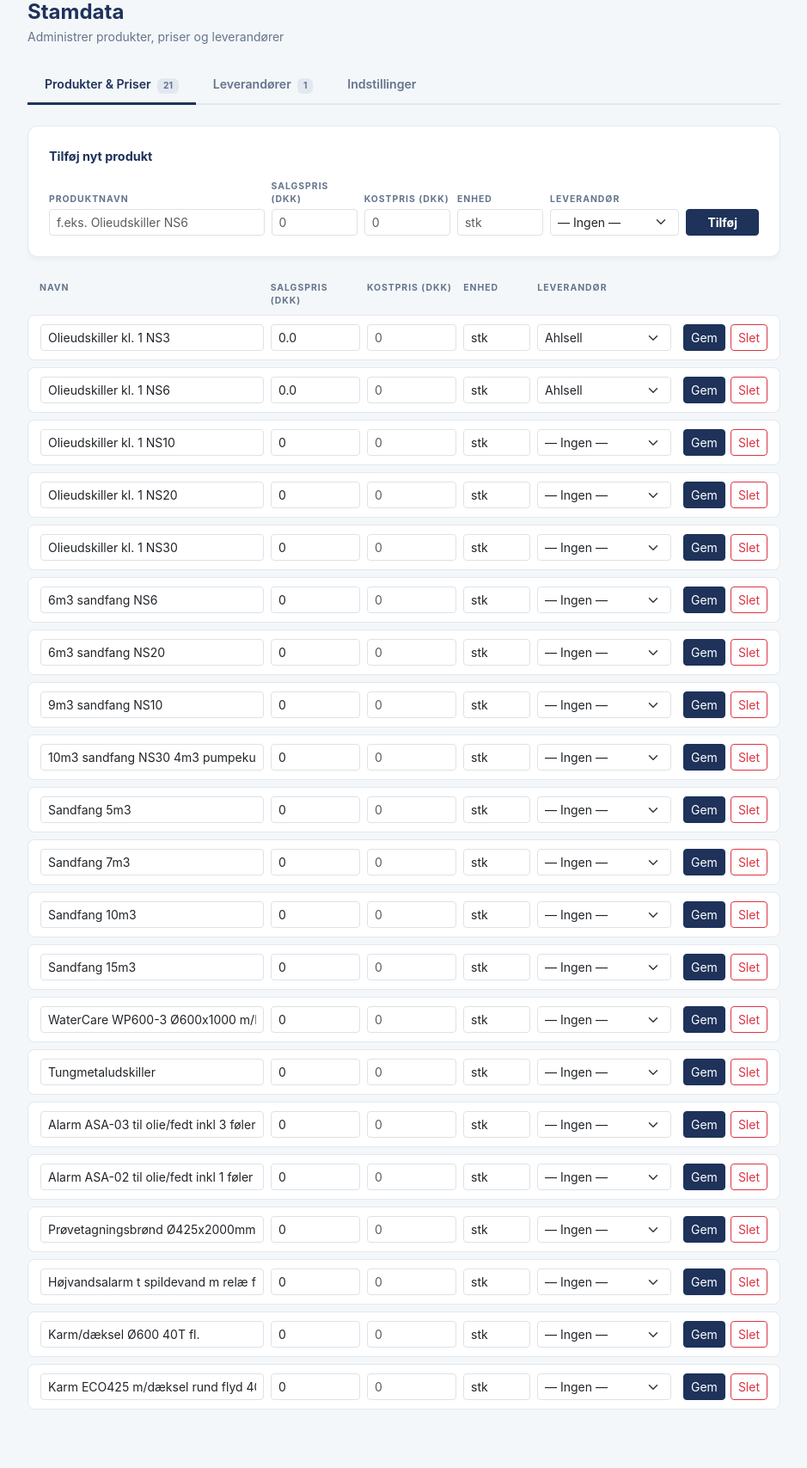
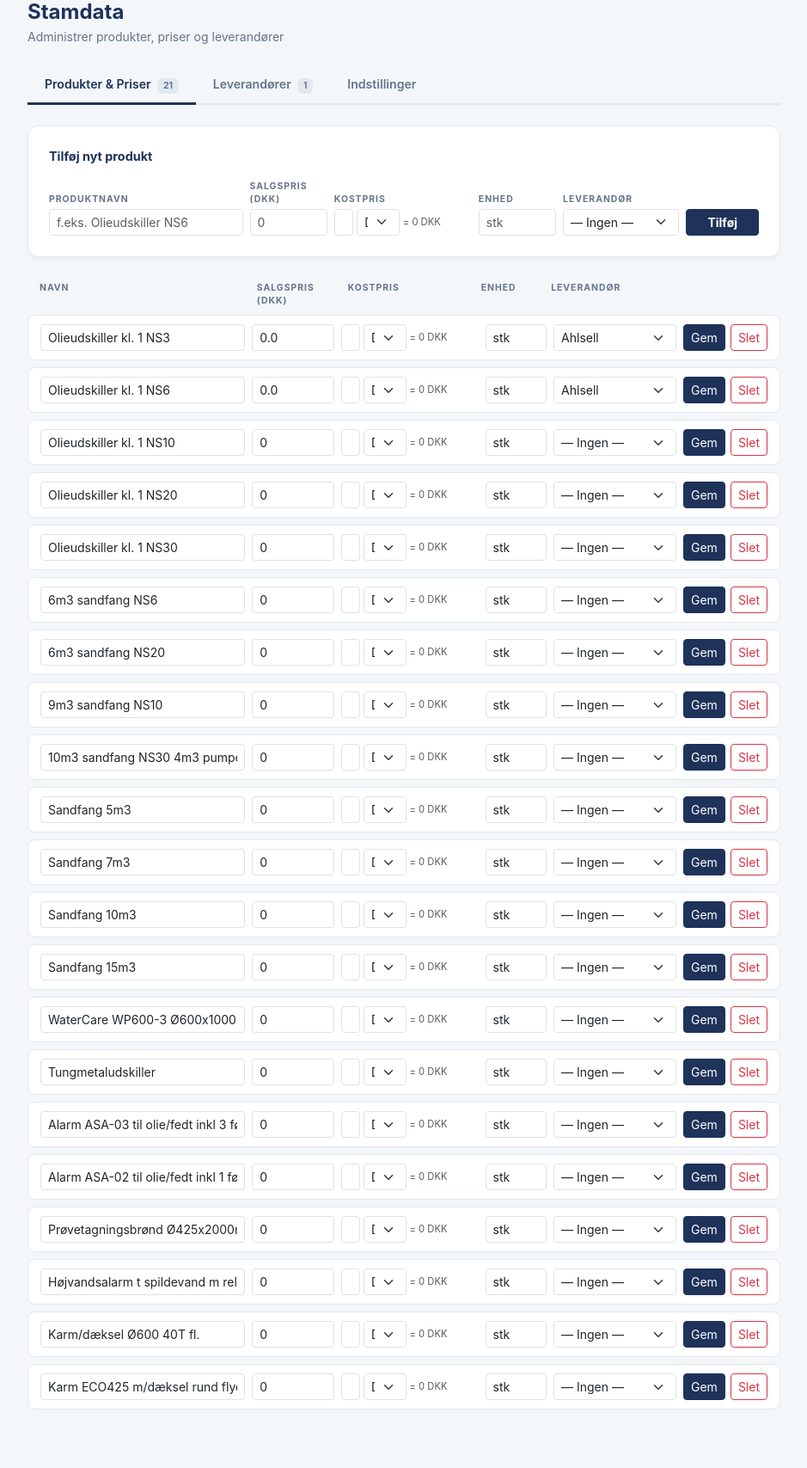
Before and after one commit to allanAHSolution/TilbudsMaskine, a Flask app: page /admin/produkter in a window 1280 px wide. Shown: the part 119-1826 px from the top of the page at 86% size, without its empty margins (170-1109 px from the left). Run offline with Flask 3, Linux system fonts and the light colour scheme; the visitor is signed in with stand-in values (Sample User, id 1).

Commit message:
Stamdata: indtast kostpris i USD/EUR/NOK med live DKK-konvertering
- Tilføjet USD til valutakurser (default 6.85 DKK/USD)
- Kostpris-felt i stamdata er nu beløb + valuta-dropdown +
  live '= X DKK' visning der opdaterer ved indtastning
- Server konverterer til DKK ved gem; gemmer både original og
  DKK-værdi (kostpris, kostpris_orig, kostpris_valuta)
- Kostpris-budget på projekt-siden bruger fortsat DKK-værdien

Co-Authored-By: Claude Opus 4.7 (1M context) <noreply@anthropic.com>

```diff
--- a/app.py
+++ b/app.py
@@ -834,16 +834,23 @@ def manage_products():
 
     products = load_data(PRODUKTER_FILE, [])
     leverandoerer = load_data(LEVERANDOERER_FILE, [])
-    indstillinger = load_data(INDSTILLINGER_FILE, {"kurser": {"NOK": 0.63, "EUR": 7.46}})
-    kurser = indstillinger.get("kurser", {"NOK": 0.63, "EUR": 7.46})
+    indstillinger = load_data(INDSTILLINGER_FILE, {"kurser": {"NOK": 0.63, "EUR": 7.46, "SEK": 0.67, "USD": 6.85}})
+    kurser = indstillinger.get("kurser", {"NOK": 0.63, "EUR": 7.46, "SEK": 0.67, "USD": 6.85})
 
     if request.method == 'POST':
         action = request.form.get('action')
+        # Kostpris kan indtastes i hvilken som helst valuta — konverter til DKK
+        kostpris_orig   = float(request.form.get('kostpris_input', 0) or 0)
+        kostpris_valuta = request.form.get('kostpris_valuta', 'DKK') or 'DKK'
+        kostpris_dkk    = til_dkk(kostpris_orig, kostpris_valuta, kurser)
+
         if action == 'add':
             products.append({
                 "navn": request.form.get('navn'),
                 "pris": float(request.form.get('pris', 0)),
-                "kostpris": float(request.form.get('kostpris', 0) or 0),
+                "kostpris":        kostpris_dkk,
+                "kostpris_orig":   kostpris_orig,
+                "kostpris_valuta": kostpris_valuta,
                 "enhed": request.form.get('enhed', ''),
                 "leverandoer": request.form.get('leverandoer', '')
             })
@@ -855,7 +862,9 @@ def manage_products():
             products[index] = {
                 "navn": request.form.get('navn'),
                 "pris": float(request.form.get('pris', 0)),
-                "kostpris": float(request.form.get('kostpris', 0) or 0),
+                "kostpris":        kostpris_dkk,
+                "kostpris_orig":   kostpris_orig,
+                "kostpris_valuta": kostpris_valuta,
                 "enhed": request.form.get('enhed', ''),
                 "leverandoer": request.form.get('leverandoer', '')
             }
@@ -1562,10 +1571,12 @@ def save_indstillinger():
         nok_kurs = float(request.form.get('nok_kurs', 0.63))
         eur_kurs = float(request.form.get('eur_kurs', 7.46))
         sek_kurs = float(request.form.get('sek_kurs', 0.67))
+        usd_kurs = float(request.form.get('usd_kurs', 6.85))
     except (ValueError, TypeError):
-        nok_kurs, eur_kurs, sek_kurs = 0.63, 7.46, 0.67
-
-    save_data(INDSTILLINGER_FILE, {"kurser": {"NOK": nok_kurs, "EUR": eur_kurs, "SEK": sek_kurs}})
+        nok_kurs, eur_kurs, sek_kurs, usd_kurs = 0.63, 7.46, 0.67, 6.85
+
+    save_data(INDSTILLINGER_FILE, {"kurser": {"NOK": nok_kurs, "EUR": eur_kurs,
+                                               "SEK": sek_kurs, "USD": usd_kurs}})
     return redirect(url_for('manage_products', fane='indstillinger'))
 
 
--- a/templates/manage_products.html
+++ b/templates/manage_products.html
@@ -166,9 +166,20 @@
                     <label class="form-label-xs">Salgspris (DKK)</label>
                     <input type="number" step="0.01" name="pris" class="form-control form-control-sm" placeholder="0" required>
                 </div>
-                <div style="flex:2; min-width:80px;">
-                    <label class="form-label-xs">Kostpris (DKK)</label>
-                    <input type="number" step="0.01" name="kostpris" class="form-control form-control-sm" placeholder="0">
+                <div style="flex:3; min-width:160px;">
+                    <label class="form-label-xs">Kostpris</label>
+                    <div class="d-flex gap-1 align-items-center">
+                        <input type="number" step="0.01" name="kostpris_input" class="form-control form-control-sm kostpris-input"
+                               placeholder="0" data-target-add>
+                        <select name="kostpris_valuta" class="form-select form-select-sm kostpris-valuta" style="max-width:70px;" data-target-add>
+                            <option value="DKK">DKK</option>
+                            <option value="USD">USD</option>
+                            <option value="EUR">EUR</option>
+                            <option value="NOK">NOK</option>
+                            <option value="SEK">SEK</option>
+                        </select>
+                        <span class="kostpris-dkk small text-muted" style="white-space:nowrap; min-width:80px; font-size:0.7rem;" data-target-add>= 0 DKK</span>
+                    </div>
                 </div>
                 <div style="flex:2; min-width:60px;">
                     <label class="form-label-xs">Enhed</label>
@@ -194,7 +205,7 @@
         <div class="header-row">
             <div style="flex:5;">Navn</div>
             <div style="flex:2;">Salgspris (DKK)</div>
-            <div style="flex:2;">Kostpris (DKK)</div>
+            <div style="flex:3;">Kostpris</div>
             <div style="flex:1.5;">Enhed</div>
             <div style="flex:3;">Leverandør</div>
             <div style="flex:2;"></div>
@@ -210,9 +221,22 @@
                 <div style="flex:2; min-width:70px;">
                     <input type="number" step="0.01" name="pris" value="{{ p.pris }}" class="form-control form-control-sm">
                 </div>
-                <div style="flex:2; min-width:70px;">
-                    <input type="number" step="0.01" name="kostpris" value="{{ p.get('kostpris', '') }}"
-                           class="form-control form-control-sm" placeholder="0">
+                <div style="flex:3; min-width:160px;">
+                    <div class="d-flex gap-1 align-items-center">
+                        <input type="number" step="0.01" name="kostpris_input"
+                               value="{{ p.get('kostpris_orig', p.get('kostpris', '')) }}"
+                               class="form-control form-control-sm kostpris-input" placeholder="0">
+                        <select name="kostpris_valuta" class="form-select form-select-sm kostpris-valuta" style="max-width:70px;">
+                            <option value="DKK" {{ 'selected' if (p.get('kostpris_valuta') or 'DKK') == 'DKK' }}>DKK</option>
+                            <option value="USD" {{ 'selected' if p.get('kostpris_valuta') == 'USD' }}>USD</option>
+                            <option value="EUR" {{ 'selected' if p.get('kostpris_valuta') == 'EUR' }}>EUR</option>
+                            <option value="NOK" {{ 'selected' if p.get('kostpris_valuta') == 'NOK' }}>NOK</option>
+                            <option value="SEK" {{ 'selected' if p.get('kostpris_valuta') == 'SEK' }}>SEK</option>
+                        </select>
+                        <span class="kostpris-dkk small text-muted" style="white-space:nowrap; min-width:80px; font-size:0.7rem;">
+                            = {{ "{:,.0f}".format(p.get('kostpris', 0)|float) }} DKK
+                        </span>
+                    </div>
                 </div>
                 <div style="flex:1.5; min-width:55px;">
                     <input type="text" name="enhed" value="{{ p.enhed if p.enhed else '' }}"
@@ -410,6 +434,17 @@
                         </div>
                         <div class="small mt-1" style="color: var(--text-muted);">f.eks. 0.670 (brugt til Malte)</div>
                     </div>
+                    <div class="col-md-4">
+                        <label class="form-label-xs">USD → DKK kurs</label>
+                        <div class="input-group input-group-sm">
+                            <span class="input-group-text">1 USD =</span>
+                            <input type="number" step="0.001" name="usd_kurs"
+                                   class="form-control"
+                                   value="{{ kurser.get('USD', 6.85) }}" required>
+                            <span class="input-group-text">DKK</span>
+                        </div>
+                        <div class="small mt-1" style="color: var(--text-muted);">f.eks. 6.850 (brugt til import-kostpriser)</div>
+                    </div>
                 </div>
                 <button type="submit" class="btn btn-sm btn-primary fw-bold px-4">
                     Gem valutakurser
@@ -421,6 +456,43 @@
 
     </div>
 
+<script type="application/json" id="kurser-data">{{ kurser | tojson }}</script>
+<script>
+    const KURSER_KOSTPRIS = JSON.parse(document.getElementById('kurser-data').textContent);
 
+    function konverterTilDkk(beloeb, valuta) {
+        if (!beloeb || valuta === 'DKK') return beloeb || 0;
+        const k = KURSER_KOSTPRIS[valuta];
+        return k ? beloeb * k : beloeb;
+    }
+
+    function opdaterKostprisVisning(row) {
+        const input  = row.querySelector('.kostpris-input');
+        const valuta = row.querySelector('.kostpris-valuta');
+        const display = row.querySelector('.kostpris-dkk');
+        if (!input || !valuta || !display) return;
+        const beloeb = parseFloat(input.value) || 0;
+        const dkk = konverterTilDkk(beloeb, valuta.value);
+        display.textContent = '= ' + Math.round(dkk).toLocaleString('da-DK') + ' DKK';
+    }
+
+    document.addEventListener('input', function(e) {
+        if (e.target.classList.contains('kostpris-input') || e.target.classList.contains('kostpris-valuta')) {
+            const row = e.target.closest('form') || e.target.closest('div.d-flex');
+            if (row) opdaterKostprisVisning(row);
+        }
+    });
+    document.addEventListener('change', function(e) {
+        if (e.target.classList.contains('kostpris-valuta')) {
+            const row = e.target.closest('form') || e.target.closest('div.d-flex');
+            if (row) opdaterKostprisVisning(row);
+        }
+    });
+    // Init på alle rækker ved load
+    document.querySelectorAll('.kostpris-input').forEach(inp => {
+        const row = inp.closest('form') || inp.closest('div.d-flex');
+        if (row) opdaterKostprisVisning(row);
+    });
+</script>
 </body>
 </html>
```
